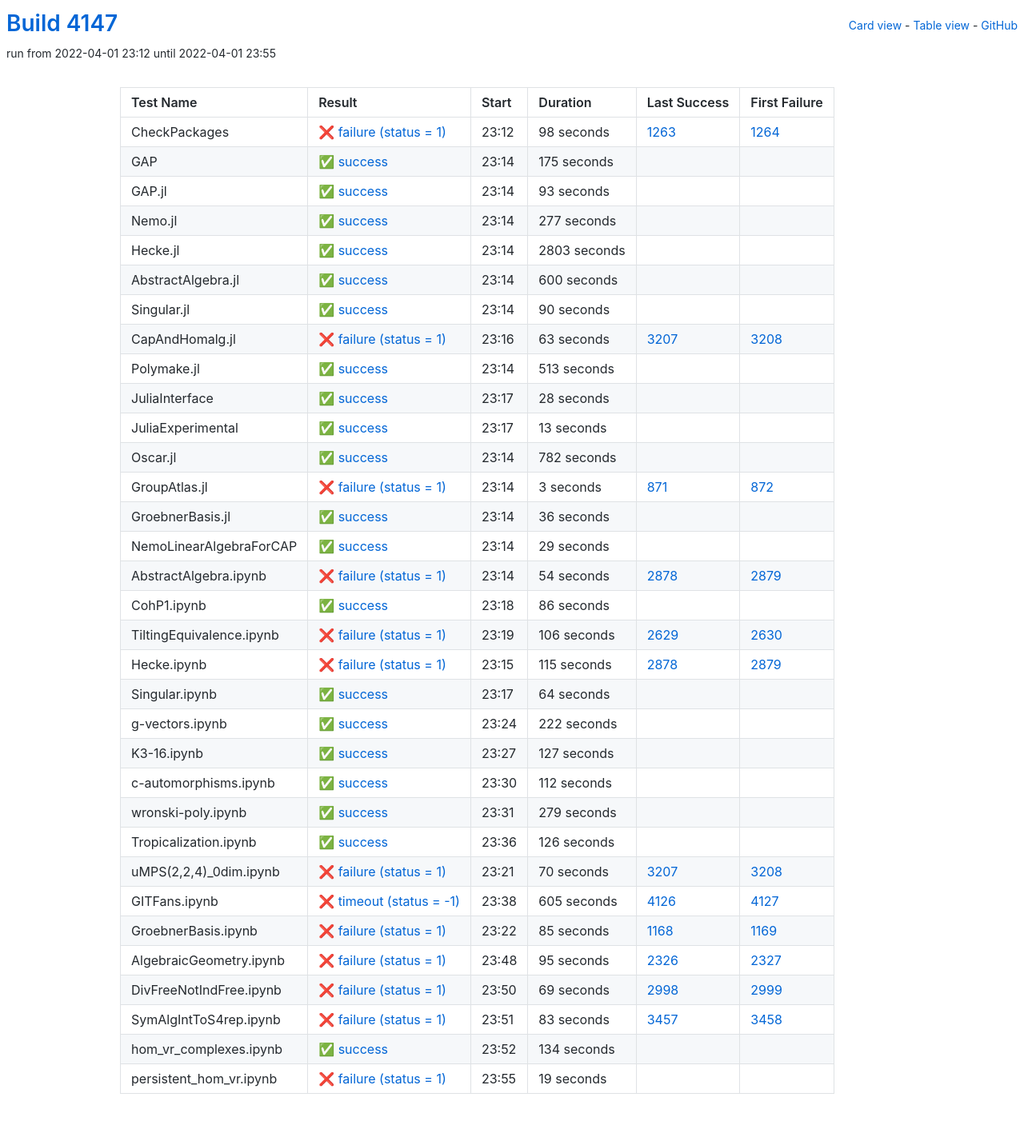
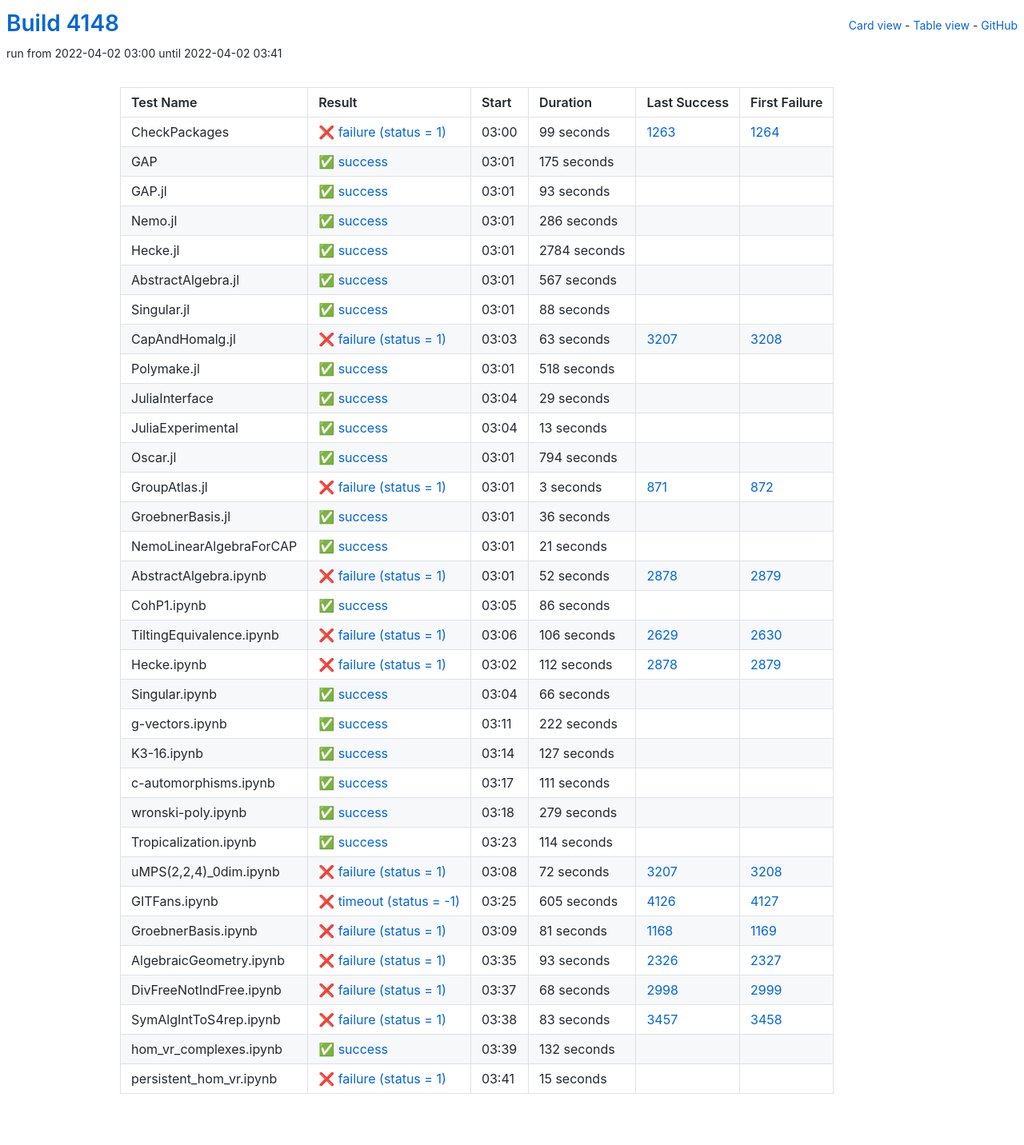
Before and after one commit to oscar-system/oscar-ci-status-stable, a Jekyll site: the page built from table.html, in a window 1280 px wide. Shown: the whole page at 80% size. Built offline with Jekyll 4.4.1, drawn with Linux system fonts in a browser that asks for light colours.

Commit message:
Build #4148

```diff
--- a/_data/ci.yml
+++ b/_data/ci.yml
@@ -1,6 +1,6 @@
 ---
-build: 4147
-build_url: https://oscarci.mathematik.uni-kl.de/job/oscar-stable/4147/
+build: 4148
+build_url: https://oscarci.mathematik.uni-kl.de/job/oscar-stable/4148/
 job: oscar-stable
 organization: oscar-system
 repo: oscar-ci-status-stable
@@ -8,20 +8,20 @@ repourl: https://github.com/oscar-system/oscar-ci-status-stable
 tests:
 - name: CheckPackages
   id: checkpackages
-  log: https://oscarci.mathematik.uni-kl.de/job/oscar-stable/4147/artifact/logs/build-4147/CheckPackages.log
-  start: 2022-04-01 23:12
+  log: https://oscarci.mathematik.uni-kl.de/job/oscar-stable/4148/artifact/logs/build-4148/CheckPackages.log
+  start: 2022-04-02 03:00
   success: false
   exitcode: 1
   status: failure
-  duration: 98
+  duration: 99
   last_success: 1263
   last_success_url: https://oscarci.mathematik.uni-kl.de/job/oscar-stable/1263/
   first_failure: 1264
   first_failure_url: https://oscarci.mathematik.uni-kl.de/job/oscar-stable/1264/
 - name: GAP
   id: gap
-  log: https://oscarci.mathematik.uni-kl.de/job/oscar-stable/4147/artifact/logs/build-4147/GAP.log
-  start: 2022-04-01 23:14
+  log: https://oscarci.mathematik.uni-kl.de/job/oscar-stable/4148/artifact/logs/build-4148/GAP.log
+  start: 2022-04-02 03:01
   success: true
   exitcode: 0
   status: success
@@ -32,8 +32,8 @@ tests:
   first_failure_url:
 - name: GAP.jl
   id: gap-jl
-  log: https://oscarci.mathematik.uni-kl.de/job/oscar-stable/4147/artifact/logs/build-4147/GAP.jl.log
-  start: 2022-04-01 23:14
+  log: https://oscarci.mathematik.uni-kl.de/job/oscar-stable/4148/artifact/logs/build-4148/GAP.jl.log
+  start: 2022-04-02 03:01
   success: true
   exitcode: 0
   status: success
@@ -44,56 +44,56 @@ tests:
   first_failure_url:
 - name: Nemo.jl
   id: nemo-jl
-  log: https://oscarci.mathematik.uni-kl.de/job/oscar-stable/4147/artifact/logs/build-4147/Nemo.jl.log
-  start: 2022-04-01 23:14
+  log: https://oscarci.mathematik.uni-kl.de/job/oscar-stable/4148/artifact/logs/build-4148/Nemo.jl.log
+  start: 2022-04-02 03:01
   success: true
   exitcode: 0
   status: success
-  duration: 277
+  duration: 286
   last_success: false
   last_success_url:
   first_failure: false
   first_failure_url:
 - name: Hecke.jl
   id: hecke-jl
-  log: https://oscarci.mathematik.uni-kl.de/job/oscar-stable/4147/artifact/logs/build-4147/Hecke.jl.log
-  start: 2022-04-01 23:14
+  log: https://oscarci.mathematik.uni-kl.de/job/oscar-stable/4148/artifact/logs/build-4148/Hecke.jl.log
+  start: 2022-04-02 03:01
   success: true
   exitcode: 0
   status: success
-  duration: 2803
+  duration: 2784
   last_success: false
   last_success_url:
   first_failure: false
   first_failure_url:
 - name: AbstractAlgebra.jl
   id: abstractalgebra-jl
-  log: https://oscarci.mathematik.uni-kl.de/job/oscar-stable/4147/artifact/logs/build-4147/AbstractAlgebra.jl.log
-  start: 2022-04-01 23:14
+  log: https://oscarci.mathematik.uni-kl.de/job/oscar-stable/4148/artifact/logs/build-4148/AbstractAlgebra.jl.log
+  start: 2022-04-02 03:01
   success: true
   exitcode: 0
   status: success
-  duration: 600
+  duration: 567
   last_success: false
   last_success_url:
   first_failure: false
   first_failure_url:
 - name: Singular.jl
   id: singular-jl
-  log: https://oscarci.mathematik.uni-kl.de/job/oscar-stable/4147/artifact/logs/build-4147/Singular.jl.log
-  start: 2022-04-01 23:14
+  log: https://oscarci.mathematik.uni-kl.de/job/oscar-stable/4148/artifact/logs/build-4148/Singular.jl.log
+  start: 2022-04-02 03:01
   success: true
   exitcode: 0
   status: success
-  duration: 90
+  duration: 88
   last_success: false
   last_success_url:
   first_failure: false
   first_failure_url:
 - name: CapAndHomalg.jl
   id: capandhomalg-jl
-  log: https://oscarci.mathematik.uni-kl.de/job/oscar-stable/4147/artifact/logs/build-4147/CapAndHomalg.jl.log
-  start: 2022-04-01 23:16
+  log: https://oscarci.mathematik.uni-kl.de/job/oscar-stable/4148/artifact/logs/build-4148/CapAndHomalg.jl.log
+  start: 2022-04-02 03:03
   success: false
   exitcode: 1
   status: failure
@@ -104,32 +104,32 @@ tests:
   first_failure_url: https://oscarci.mathematik.uni-kl.de/job/oscar-stable/3208/
 - name: Polymake.jl
   id: polymake-jl
-  log: https://oscarci.mathematik.uni-kl.de/job/oscar-stable/4147/artifact/logs/build-4147/Polymake.jl.log
-  start: 2022-04-01 23:14
+  log: https://oscarci.mathematik.uni-kl.de/job/oscar-stable/4148/artifact/logs/build-4148/Polymake.jl.log
+  start: 2022-04-02 03:01
   success: true
   exitcode: 0
   status: success
-  duration: 513
+  duration: 518
   last_success: false
   last_success_url:
   first_failure: false
   first_failure_url:
 - name: JuliaInterface
   id: juliainterface
-  log: https://oscarci.mathematik.uni-kl.de/job/oscar-stable/4147/artifact/logs/build-4147/JuliaInterface.log
-  start: 2022-04-01 23:17
+  log: https://oscarci.mathematik.uni-kl.de/job/oscar-stable/4148/artifact/logs/build-4148/JuliaInterface.log
+  start: 2022-04-02 03:04
   success: true
   exitcode: 0
   status: success
-  duration: 28
+  duration: 29
   last_success: false
   last_success_url:
   first_failure: false
   first_failure_url:
 - name: JuliaExperimental
   id: juliaexperimental
-  log: https://oscarci.mathematik.uni-kl.de/job/oscar-stable/4147/artifact/logs/build-4147/JuliaExperimental.log
-  start: 2022-04-01 23:17
+  log: https://oscarci.mathematik.uni-kl.de/job/oscar-stable/4148/artifact/logs/build-4148/JuliaExperimental.log
+  start: 2022-04-02 03:04
   success: true
   exitcode: 0
   status: success
@@ -140,20 +140,20 @@ tests:
   first_failure_url:
 - name: Oscar.jl
   id: oscar-jl
-  log: https://oscarci.mathematik.uni-kl.de/job/oscar-stable/4147/artifact/logs/build-4147/Oscar.jl.log
-  start: 2022-04-01 23:14
+  log: https://oscarci.mathematik.uni-kl.de/job/oscar-stable/4148/artifact/logs/build-4148/Oscar.jl.log
+  start: 2022-04-02 03:01
   success: true
   exitcode: 0
   status: success
-  duration: 782
+  duration: 794
   last_success: false
   last_success_url:
   first_failure: false
   first_failure_url:
 - name: GroupAtlas.jl
   id: groupatlas-jl
-  log: https://oscarci.mathematik.uni-kl.de/job/oscar-stable/4147/artifact/logs/build-4147/GroupAtlas.jl.log
-  start: 2022-04-01 23:14
+  log: https://oscarci.mathematik.uni-kl.de/job/oscar-stable/4148/artifact/logs/build-4148/GroupAtlas.jl.log
+  start: 2022-04-02 03:01
   success: false
   exitcode: 1
   status: failure
@@ -164,8 +164,8 @@ tests:
   first_failure_url: https://oscarci.mathematik.uni-kl.de/job/oscar-stable/872/
 - name: GroebnerBasis.jl
   id: groebnerbasis-jl
-  log: https://oscarci.mathematik.uni-kl.de/job/oscar-stable/4147/artifact/logs/build-4147/GroebnerBasis.jl.log
-  start: 2022-04-01 23:14
+  log: https://oscarci.mathematik.uni-kl.de/job/oscar-stable/4148/artifact/logs/build-4148/GroebnerBasis.jl.log
+  start: 2022-04-02 03:01
   success: true
   exitcode: 0
   status: success
@@ -176,32 +176,32 @@ tests:
   first_failure_url:
 - name: NemoLinearAlgebraForCAP
   id: nemolinearalgebraforcap
-  log: https://oscarci.mathematik.uni-kl.de/job/oscar-stable/4147/artifact/logs/build-4147/NemoLinearAlgebraForCAP.log
-  start: 2022-04-01 23:14
+  log: https://oscarci.mathematik.uni-kl.de/job/oscar-stable/4148/artifact/logs/build-4148/NemoLinearAlgebraForCAP.log
+  start: 2022-04-02 03:01
   success: true
   exitcode: 0
   status: success
-  duration: 29
+  duration: 21
   last_success: false
   last_success_url:
   first_failure: false
   first_failure_url:
 - name: AbstractAlgebra.ipynb
   id: abstractalgebra-ipynb
-  log: https://oscarci.mathematik.uni-kl.de/job/oscar-stable/4147/artifact/logs/build-4147/AbstractAlgebra.ipynb.log
-  start: 2022-04-01 23:14
+  log: https://oscarci.mathematik.uni-kl.de/job/oscar-stable/4148/artifact/logs/build-4148/AbstractAlgebra.ipynb.log
+  start: 2022-04-02 03:01
   success: false
   exitcode: 1
   status: failure
-  duration: 54
+  duration: 52
   last_success: 2878
   last_success_url: https://oscarci.mathematik.uni-kl.de/job/oscar-stable/2878/
   first_failure: 2879
   first_failure_url: https://oscarci.mathematik.uni-kl.de/job/oscar-stable/2879/
 - name: CohP1.ipynb
   id: cohp1-ipynb
-  log: https://oscarci.mathematik.uni-kl.de/job/oscar-stable/4147/artifact/logs/build-4147/CohP1.ipynb.log
-  start: 2022-04-01 23:18
+  log: https://oscarci.mathematik.uni-kl.de/job/oscar-stable/4148/artifact/logs/build-4148/CohP1.ipynb.log
+  start: 2022-04-02 03:05
   success: true
   exitcode: 0
   status: success
@@ -212,8 +212,8 @@ tests:
   first_failure_url:
 - name: TiltingEquivalence.ipynb
   id: tiltingequivalence-ipynb
-  log: https://oscarci.mathematik.uni-kl.de/job/oscar-stable/4147/artifact/logs/build-4147/TiltingEquivalence.ipynb.log
-  start: 2022-04-01 23:19
+  log: https://oscarci.mathematik.uni-kl.de/job/oscar-stable/4148/artifact/logs/build-4148/TiltingEquivalence.ipynb.log
+  start: 2022-04-02 03:06
   success: false
   exitcode: 1
   status: failure
@@ -224,32 +224,32 @@ tests:
   first_failure_url: https://oscarci.mathematik.uni-kl.de/job/oscar-stable/2630/
 - name: Hecke.ipynb
   id: hecke-ipynb
-  log: https://oscarci.mathematik.uni-kl.de/job/oscar-stable/4147/artifact/logs/build-4147/Hecke.ipynb.log
-  start: 2022-04-01 23:15
+  log: https://oscarci.mathematik.uni-kl.de/job/oscar-stable/4148/artifact/logs/build-4148/Hecke.ipynb.log
+  start: 2022-04-02 03:02
   success: false
   exitcode: 1
   status: failure
-  duration: 115
+  duration: 112
   last_success: 2878
   last_success_url: https://oscarci.mathematik.uni-kl.de/job/oscar-stable/2878/
   first_failure: 2879
   first_failure_url: https://oscarci.mathematik.uni-kl.de/job/oscar-stable/2879/
 - name: Singular.ipynb
   id: singular-ipynb
-  log: https://oscarci.mathematik.uni-kl.de/job/oscar-stable/4147/artifact/logs/build-4147/Singular.ipynb.log
-  start: 2022-04-01 23:17
+  log: https://oscarci.mathematik.uni-kl.de/job/oscar-stable/4148/artifact/logs/build-4148/Singular.ipynb.log
+  start: 2022-04-02 03:04
   success: true
   exitcode: 0
   status: success
-  duration: 64
+  duration: 66
   last_success: false
   last_success_url:
   first_failure: false
   first_failure_url:
 - name: g-vectors.ipynb
   id: g-vectors-ipynb
-  log: https://oscarci.mathematik.uni-kl.de/job/oscar-stable/4147/artifact/logs/build-4147/g-vectors.ipynb.log
-  start: 2022-04-01 23:24
+  log: https://oscarci.mathematik.uni-kl.de/job/oscar-stable/4148/artifact/logs/build-4148/g-vectors.ipynb.log
+  start: 2022-04-02 03:11
   success: true
   exitcode: 0
   status: success
@@ -260,8 +260,8 @@ tests:
   first_failure_url:
 - name: K3-16.ipynb
   id: k3-16-ipynb
-  log: https://oscarci.mathematik.uni-kl.de/job/oscar-stable/4147/artifact/logs/build-4147/K3-16.ipynb.log
-  start: 2022-04-01 23:27
+  log: https://oscarci.mathematik.uni-kl.de/job/oscar-stable/4148/artifact/logs/build-4148/K3-16.ipynb.log
+  start: 2022-04-02 03:14
   success: true
   exitcode: 0
   status: success
@@ -272,20 +272,20 @@ tests:
   first_failure_url:
 - name: c-automorphisms.ipynb
   id: c-automorphisms-ipynb
-  log: https://oscarci.mathematik.uni-kl.de/job/oscar-stable/4147/artifact/logs/build-4147/c-automorphisms.ipynb.log
-  start: 2022-04-01 23:30
+  log: https://oscarci.mathematik.uni-kl.de/job/oscar-stable/4148/artifact/logs/build-4148/c-automorphisms.ipynb.log
+  start: 2022-04-02 03:17
   success: true
   exitcode: 0
   status: success
-  duration: 112
+  duration: 111
   last_success: false
   last_success_url:
   first_failure: false
   first_failure_url:
 - name: wronski-poly.ipynb
   id: wronski-poly-ipynb
-  log: https://oscarci.mathematik.uni-kl.de/job/oscar-stable/4147/artifact/logs/build-4147/wronski-poly.ipynb.log
-  start: 2022-04-01 23:31
+  log: https://oscarci.mathematik.uni-kl.de/job/oscar-stable/4148/artifact/logs/build-4148/wronski-poly.ipynb.log
+  start: 2022-04-02 03:18
   success: true
   exitcode: 0
   status: success
@@ -296,32 +296,32 @@ tests:
   first_failure_url:
 - name: Tropicalization.ipynb
   id: tropicalization-ipynb
-  log: https://oscarci.mathematik.uni-kl.de/job/oscar-stable/4147/artifact/logs/build-4147/Tropicalization.ipynb.log
-  start: 2022-04-01 23:36
+  log: https://oscarci.mathematik.uni-kl.de/job/oscar-stable/4148/artifact/logs/build-4148/Tropicalization.ipynb.log
+  start: 2022-04-02 03:23
   success: true
   exitcode: 0
   status: success
-  duration: 126
+  duration: 114
   last_success: false
   last_success_url:
   first_failure: false
   first_failure_url:
 - name: uMPS(2,2,4)_0dim.ipynb
   id: umps-2-2-4-0dim-ipynb
-  log: https://oscarci.mathematik.uni-kl.de/job/oscar-stable/4147/artifact/logs/build-4147/uMPS-2-2-4-_0dim.ipynb.log
-  start: 2022-04-01 23:21
+  log: https://oscarci.mathematik.uni-kl.de/job/oscar-stable/4148/artifact/logs/build-4148/uMPS-2-2-4-_0dim.ipynb.log
+  start: 2022-04-02 03:08
   success: false
   exitcode: 1
   status: failure
-  duration: 70
+  duration: 72
   last_success: 3207
   last_success_url: https://oscarci.mathematik.uni-kl.de/job/oscar-stable/3207/
   first_failure: 3208
   first_failure_url: https://oscarci.mathematik.uni-kl.de/job/oscar-stable/3208/
 - name: GITFans.ipynb
   id: gitfans-ipynb
-  log: https://oscarci.mathematik.uni-kl.de/job/oscar-stable/4147/artifact/logs/build-4147/GITFans.ipynb.log
-  start: 2022-04-01 23:38
+  log: https://oscarci.mathematik.uni-kl.de/job/oscar-stable/4148/artifact/logs/build-4148/GITFans.ipynb.log
+  start: 2022-04-02 03:25
   success: false
   exitcode: -1
   status: timeout
@@ -332,44 +332,44 @@ tests:
   first_failure_url: https://oscarci.mathematik.uni-kl.de/job/oscar-stable/4127/
 - name: GroebnerBasis.ipynb
   id: groebnerbasis-ipynb
-  log: https://oscarci.mathematik.uni-kl.de/job/oscar-stable/4147/artifact/logs/build-4147/GroebnerBasis.ipynb.log
-  start: 2022-04-01 23:22
+  log: https://oscarci.mathematik.uni-kl.de/job/oscar-stable/4148/artifact/logs/build-4148/GroebnerBasis.ipynb.log
+  start: 2022-04-02 03:09
   success: false
   exitcode: 1
   status: failure
-  duration: 85
+  duration: 81
   last_success: 1168
   last_success_url: https://oscarci.mathematik.uni-kl.de/job/oscar-stable/1168/
   first_failure: 1169
   first_failure_url: https://oscarci.mathematik.uni-kl.de/job/oscar-stable/1169/
 - name: AlgebraicGeometry.ipynb
   id: algebraicgeometry-ipynb
-  log: https://oscarci.mathematik.uni-kl.de/job/oscar-stable/4147/artifact/logs/build-4147/AlgebraicGeometry.ipynb.log
-  start: 2022-04-01 23:48
+  log: https://oscarci.mathematik.uni-kl.de/job/oscar-stable/4148/artifact/logs/build-4148/AlgebraicGeometry.ipynb.log
+  start: 2022-04-02 03:35
   success: false
   exitcode: 1
   status: failure
-  duration: 95
+  duration: 93
   last_success: 2326
   last_success_url: https://oscarci.mathematik.uni-kl.de/job/oscar-stable/2326/
   first_failure: 2327
   first_failure_url: https://oscarci.mathematik.uni-kl.de/job/oscar-stable/2327/
 - name: DivFreeNotIndFree.ipynb
   id: divfreenotindfree-ipynb
-  log: https://oscarci.mathematik.uni-kl.de/job/oscar-stable/4147/artifact/logs/build-4147/DivFreeNotIndFree.ipynb.log
-  start: 2022-04-01 23:50
+  log: https://oscarci.mathematik.uni-kl.de/job/oscar-stable/4148/artifact/logs/build-4148/DivFreeNotIndFree.ipynb.log
+  start: 2022-04-02 03:37
   success: false
   exitcode: 1
   status: failure
-  duration: 69
+  duration: 68
   last_success: 2998
   last_success_url: https://oscarci.mathematik.uni-kl.de/job/oscar-stable/2998/
   first_failure: 2999
   first_failure_url: https://oscarci.mathematik.uni-kl.de/job/oscar-stable/2999/
 - name: SymAlgIntToS4rep.ipynb
   id: symalginttos4rep-ipynb
-  log: https://oscarci.mathematik.uni-kl.de/job/oscar-stable/4147/artifact/logs/build-4147/SymAlgIntToS4rep.ipynb.log
-  start: 2022-04-01 23:51
+  log: https://oscarci.mathematik.uni-kl.de/job/oscar-stable/4148/artifact/logs/build-4148/SymAlgIntToS4rep.ipynb.log
+  start: 2022-04-02 03:38
   success: false
   exitcode: 1
   status: failure
@@ -380,24 +380,24 @@ tests:
   first_failure_url: https://oscarci.mathematik.uni-kl.de/job/oscar-stable/3458/
 - name: hom_vr_complexes.ipynb
   id: hom-vr-complexes-ipynb
-  log: https://oscarci.mathematik.uni-kl.de/job/oscar-stable/4147/artifact/logs/build-4147/hom_vr_complexes.ipynb.log
-  start: 2022-04-01 23:52
+  log: https://oscarci.mathematik.uni-kl.de/job/oscar-stable/4148/artifact/logs/build-4148/hom_vr_complexes.ipynb.log
+  start: 2022-04-02 03:39
   success: true
   exitcode: 0
   status: success
-  duration: 134
+  duration: 132
   last_success: false
   last_success_url:
   first_failure: false
   first_failure_url:
 - name: persistent_hom_vr.ipynb
   id: persistent-hom-vr-ipynb
-  log: https://oscarci.mathematik.uni-kl.de/job/oscar-stable/4147/artifact/logs/build-4147/persistent_hom_vr.ipynb.log
-  start: 2022-04-01 23:55
+  log: https://oscarci.mathematik.uni-kl.de/job/oscar-stable/4148/artifact/logs/build-4148/persistent_hom_vr.ipynb.log
+  start: 2022-04-02 03:41
   success: false
   exitcode: 1
   status: failure
-  duration: 19
+  duration: 15
   last_success: false
   last_success_url:
   first_failure: false
```
Also changed, not shown: README.md.
